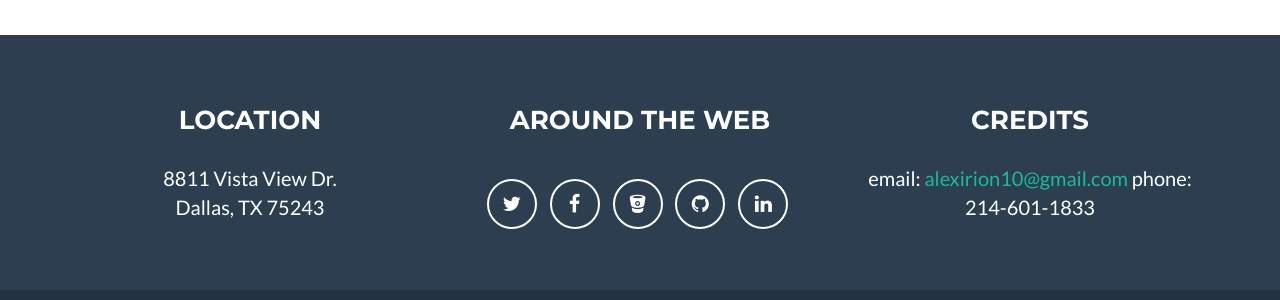
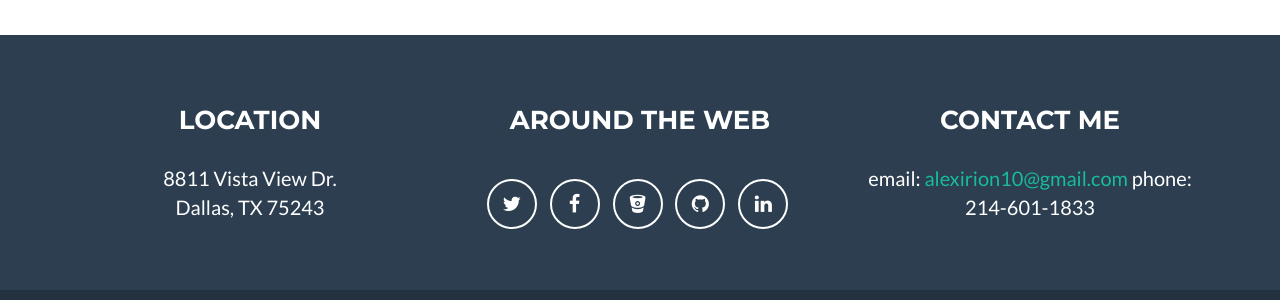
Before and after one commit to alexirion10/alexirion10.github.io, a Jekyll site: the page built from index.html, in a window 1280 px wide and 900 px high, scrolled down 2588 px. Shown: the part 539-839 px from the top of the window. Built offline with Jekyll 4.4.1, drawn with Linux system fonts in a browser that asks for light colours.

Commit message:
always have to add

```diff
--- a/_config.yml
+++ b/_config.yml
@@ -34,7 +34,7 @@ footer:
   copyright: Alex Irion
   location: Location
   social: Around the Web
-  credits: Credits
+  credits: Contact Me
 
 # Social networks usernames (many more available: google-plus, flickr, dribbble, pinterest, instagram, tumblr, linkedin, etc.)
 social:
@@ -55,7 +55,7 @@ address:
   - line: Dallas, TX 75243
 
 # Credits content
-credits: 'email: <a href="mailto:alexirion10@gmail.com ">alexirion10@gmail.com </a>  phone: 214-601-1833'
+credits: '   email:  <a href="mailto:alexirion10@gmail.com ">alexirion10@gmail.com</a>    phone: 214-601-1833'
 
 # Build settings
 markdown: kramdown
```
